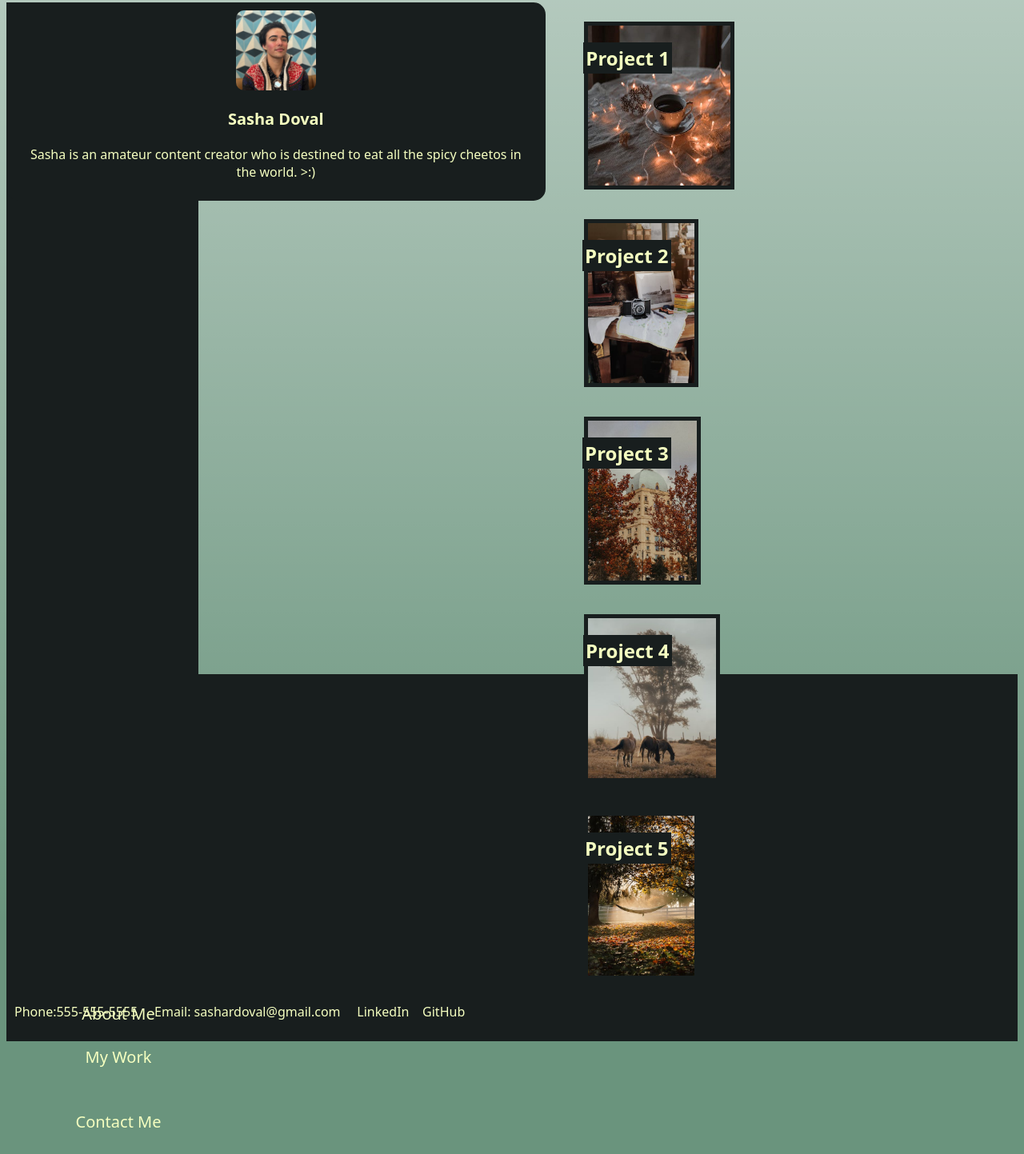
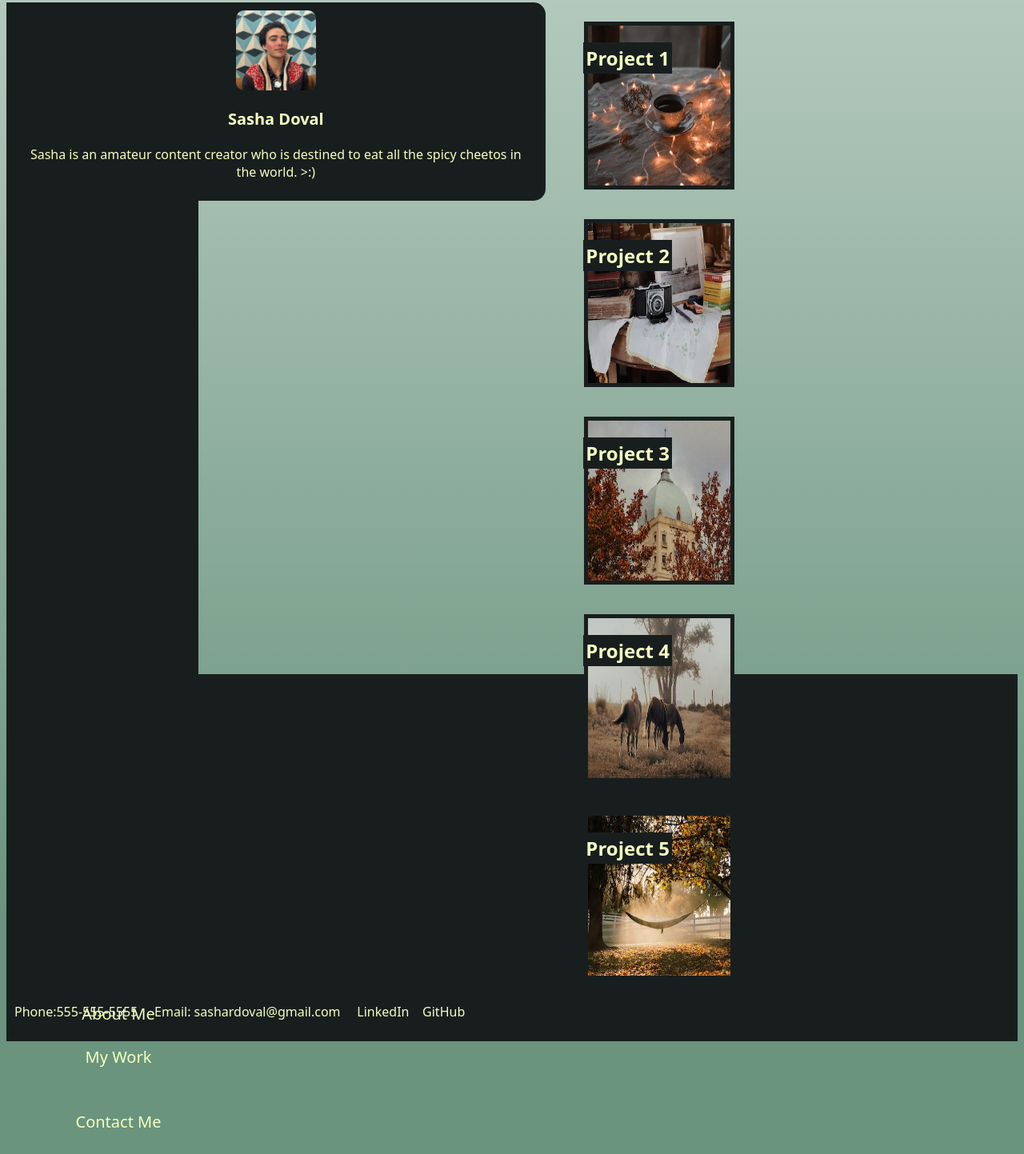
Before and after one commit to sdoval27/sasha-portfolio, a plain HTML site: page index.html in a window 1280 px wide. Shown: the part 251-1694 px from the top of the page at 80% size. Drawn offline with Linux system fonts and the light colour scheme.

Commit message:
added and renamed filler photos

```diff
--- a/index.html
+++ b/index.html
@@ -37,7 +37,7 @@
 
          <card>
           <h2 class="card-title">Project 1</h2>
-         <img src="./assets/images/pexels-portfolio-1.jpeg" alt="image of teacup and string lights on table">
+         <img src="./assets/images/teacup-lights.jpeg" alt="image of teacup and string lights on table">
          </img>
          </card>
         </figure>
@@ -46,7 +46,7 @@
         <figure class="card">
           <h2 class="card-title">Project 2</h2>
           <card>
-          <img src="./assets/images/pexels2.jpeg" alt="cluttered wooden table with old fashioned camera, picture frames, and antique books"> </img>
+          <img src="./assets/images/camera.jpeg" alt="cluttered wooden table with old fashioned camera, picture frames, and antique books"> </img>
           </card>
         </figure>
 
@@ -54,7 +54,7 @@
         <figure class="card">
           <h2 class="card-title">Project 3</h2>
           <card>
-          <img src="./assets/images/pexels3.jpeg" alt="clocktower obscured by autumn leaves"> </img>
+          <img src="./assets/images/building.jpeg" alt="clocktower obscured by autumn trees"> </img>
           </card>
         </figure>
 
@@ -62,7 +62,7 @@
         <figure class="card">
           <h2 class="card-title">Project 4</h2>
           <card>
-          <img src="./assets/images/pexels-4.jpeg" alt="four horses grazing in a grass pasture with a tree"> </img>
+          <img src="./assets/images/horses.jpeg" alt="four horses grazing in a grass pasture with a tree"> </img>
           </card>
         </figure>
 
@@ -70,7 +70,7 @@
         <figure class="card">
           <h2 class="card-title">Project 5</h2>
           <card>
-          <img src="./assets/images/pexels-5.jpeg" alt="woven hammock between two trees at sunset"> </img>
+          <img src="./assets/images/hammock.jpeg" alt="woven hammock between two trees at sunset"> </img>
           </card>
         </figure>
 
```
Also changed, not shown: assets/images/building.jpeg (added), assets/images/camera.jpeg (added), assets/images/hammock.jpeg (added), assets/images/horses.jpeg (added), assets/images/pexels-4.jpeg (deleted), assets/images/pexels-5.jpeg (deleted), assets/images/pexels2.jpeg (deleted), assets/images/pexels3.jpeg (deleted), assets/images/teacup-lights.jpeg (renamed from assets/images/pexels-portfolio-1.jpeg).
